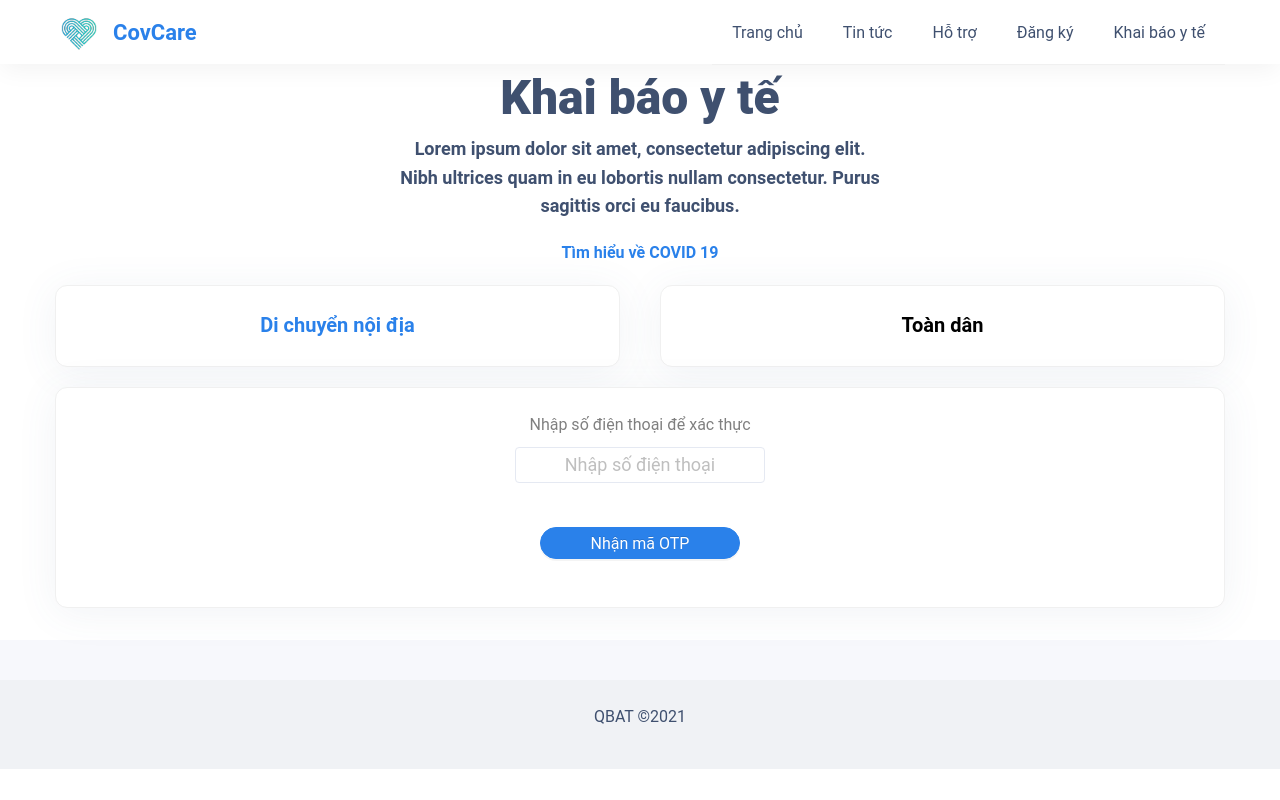
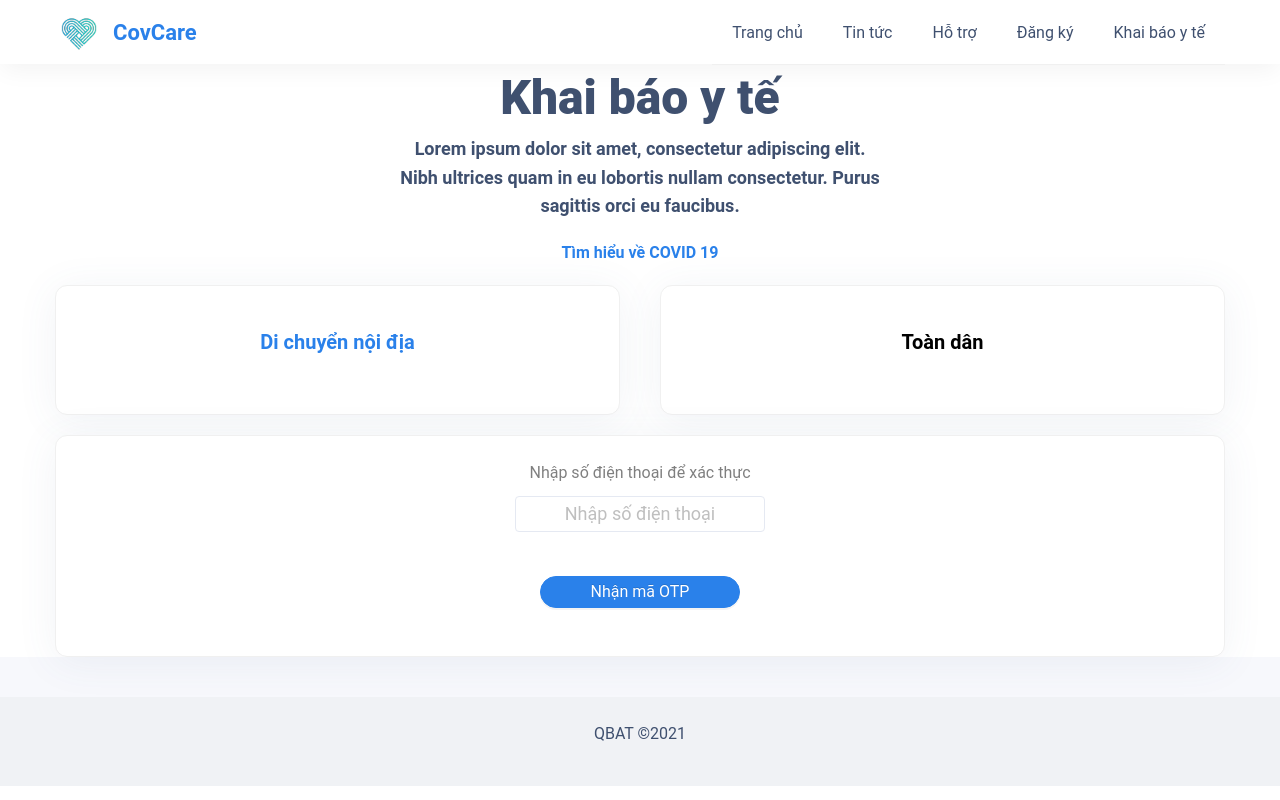
Before and after one commit to trunghq234/CovCare, a React (Create React App) app: page /health-declaration in a window 1280 px wide. Built offline with nearby package versions, Linux system fonts and the light colour scheme; the HTML template or start-up script is replaced by a standard one.

Commit message:
Fix align

```diff
--- a/src/pages/HealthDeclaration/index.js
+++ b/src/pages/HealthDeclaration/index.js
@@ -11,16 +11,11 @@ const HealthDeclaration = () => {
   const [isConfirm, setIsConfirm] = useState(false);
   return (
     <div className="container">
-      <Row className={styles['title-container']}>
+      <Row className={styles['title-container']} justify="center">
         <Col span={24} className={styles.title}>
           Khai báo y tế
         </Col>
-        <Col
-          xs={24}
-          sm={{ span: 18, offset: 3 }}
-          lg={{ span: 12, offset: 6 }}
-          xl={{ span: 10, offset: 7 }}
-          className={styles.description}>
+        <Col xs={24} sm={18} lg={12} xl={10} className={styles.description}>
           Lorem ipsum dolor sit amet, consectetur adipiscing elit. Nibh ultrices quam in eu lobortis
           nullam consectetur. Purus sagittis orci eu faucibus.
         </Col>
@@ -30,7 +25,7 @@ const HealthDeclaration = () => {
           </NavLink>
         </Col>
       </Row>
-      <Row gutter={40}>
+      <Row gutter={[40, 20]}>
         <Col span={12}>
           <Card
             className={styles.card}
@@ -42,7 +37,9 @@ const HealthDeclaration = () => {
               setSelectedCard(0);
             }}
             style={{ color: selectedCard === 0 ? '#2a81ea' : 'black' }}>
-            <div className={styles['card-content']}>Di chuyển nội địa</div>
+            <div className={styles['card-content']}>
+              <p>Di chuyển nội địa</p>
+            </div>
           </Card>
         </Col>
         <Col span={12}>
@@ -56,15 +53,17 @@ const HealthDeclaration = () => {
               }
               setSelectedCard(1);
             }}>
-            <div className={styles['card-content']}>Toàn dân</div>
+            <div className={styles['card-content']}>
+              <p>Toàn dân</p>
+            </div>
           </Card>
         </Col>
-      </Row>
-      <Row className={styles['form-container']}>
-        <Card style={{ width: '100%' }}>
-          {!isConfirm && <ConfirmPhoneNumber setIsConfirm={setIsConfirm} />}
-          {isConfirm && (selectedCard === 0 ? <DomesticMove /> : <DomesticGuests />)}
-        </Card>
+        <Col span={24}>
+          <Card style={{ width: '100%' }}>
+            {!isConfirm && <ConfirmPhoneNumber setIsConfirm={setIsConfirm} />}
+            {isConfirm && (selectedCard === 0 ? <DomesticMove /> : <DomesticGuests />)}
+          </Card>
+        </Col>
       </Row>
     </div>
   );
--- a/src/pages/HealthDeclaration/index.module.less
+++ b/src/pages/HealthDeclaration/index.module.less
@@ -24,13 +24,16 @@
 .card {
   width: 100%;
   height: 100%;
+  .card-content {
+    text-align: center;
+    font-size: 1.25rem;
+    font-weight: 600;
+    height: 80px;
+    line-height: 80px;
+    p {
+      line-height: 1.5;
+      vertical-align: middle;
+      display: inline-block;
+    }
+  }
 }
-.card-content {
-  text-align: center;
-  font-size: 1.25rem;
-  font-weight: 600;
-}
-
-.form-container {
-  margin-top: 20px;
-}
```
